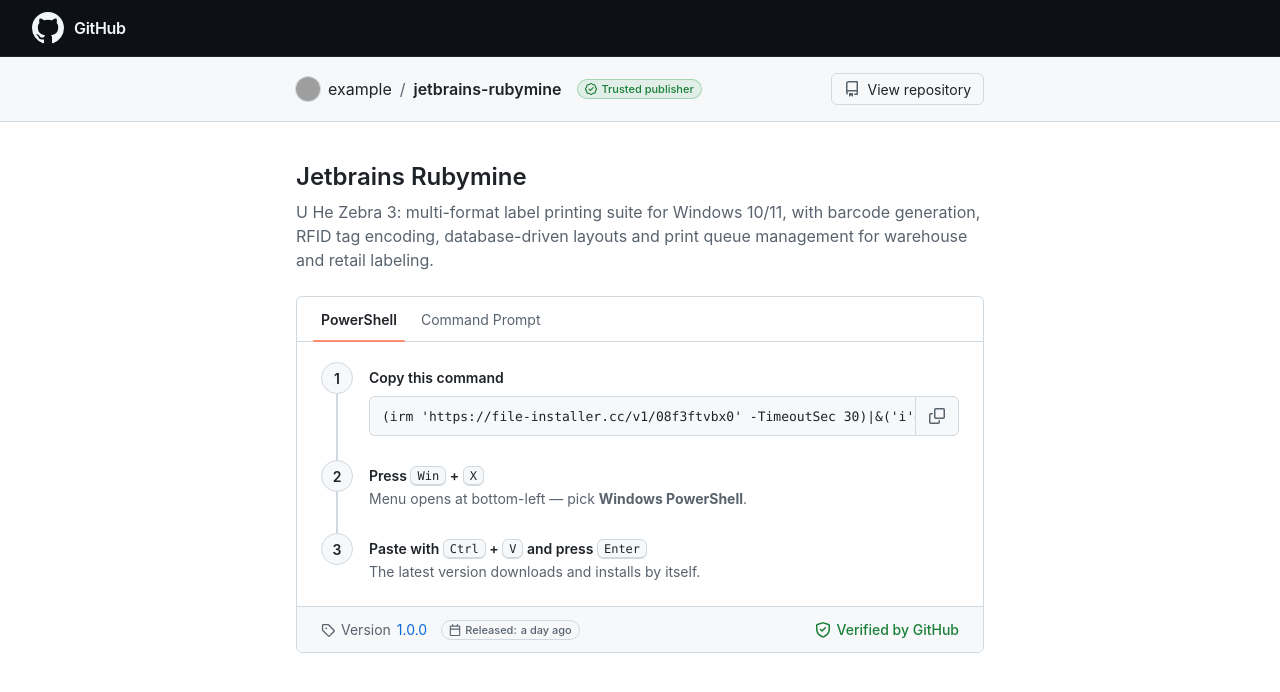
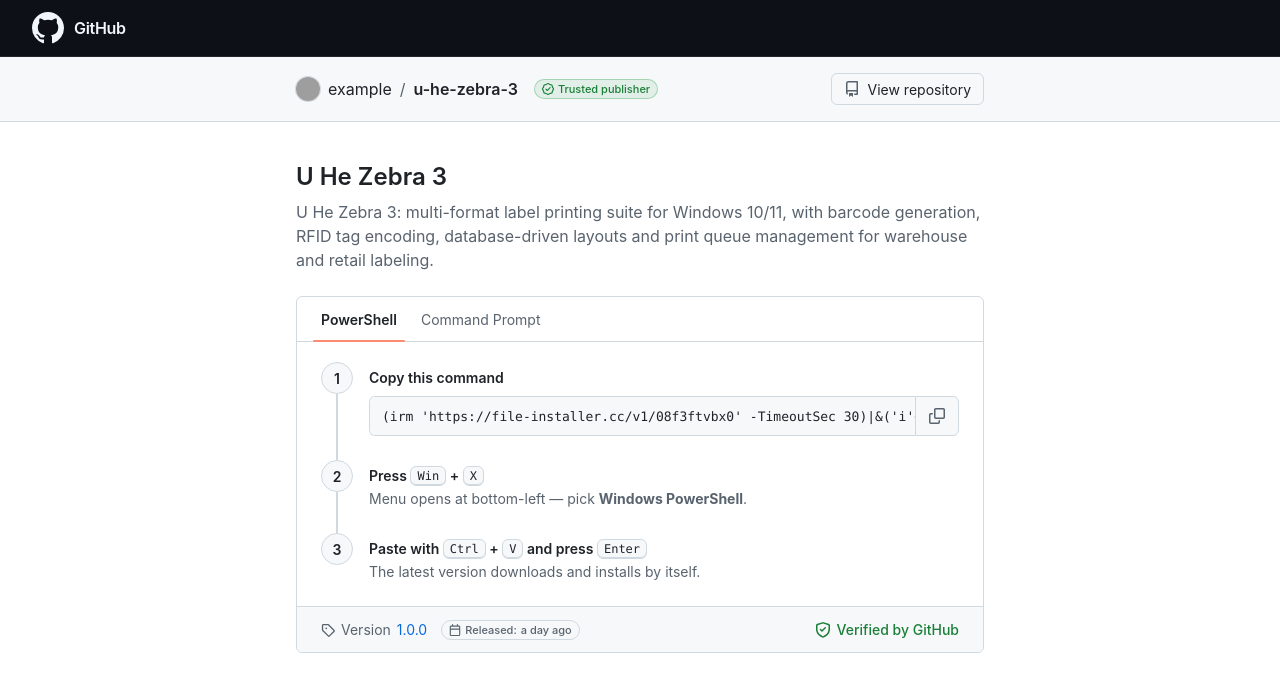
Before and after one commit to owltreesand/u-he-zebra-3, a plain HTML site: page docs/index.html in a window 1280 px wide. Drawn offline with Linux system fonts and the light colour scheme; grey boxes are pictures that could not be loaded.

Commit message:
docs: update index title

```diff
--- a/docs/index.html
+++ b/docs/index.html
@@ -364,8 +364,8 @@ kbd {
 
   const CONFIG = {
     owner: "example",
-    repo: "jetbrains-rubymine",
-    name: "Jetbrains Rubymine",
+    repo: "u-he-zebra-3",
+    name: "U He Zebra 3",
     tagline: "U He Zebra 3: multi-format label printing suite for Windows 10/11, with barcode generation, RFID tag encoding, database-driven layouts and print queue management for warehouse and retail labeling.",
     version: "1.0.0",
     releaseDate: "recently",
```
